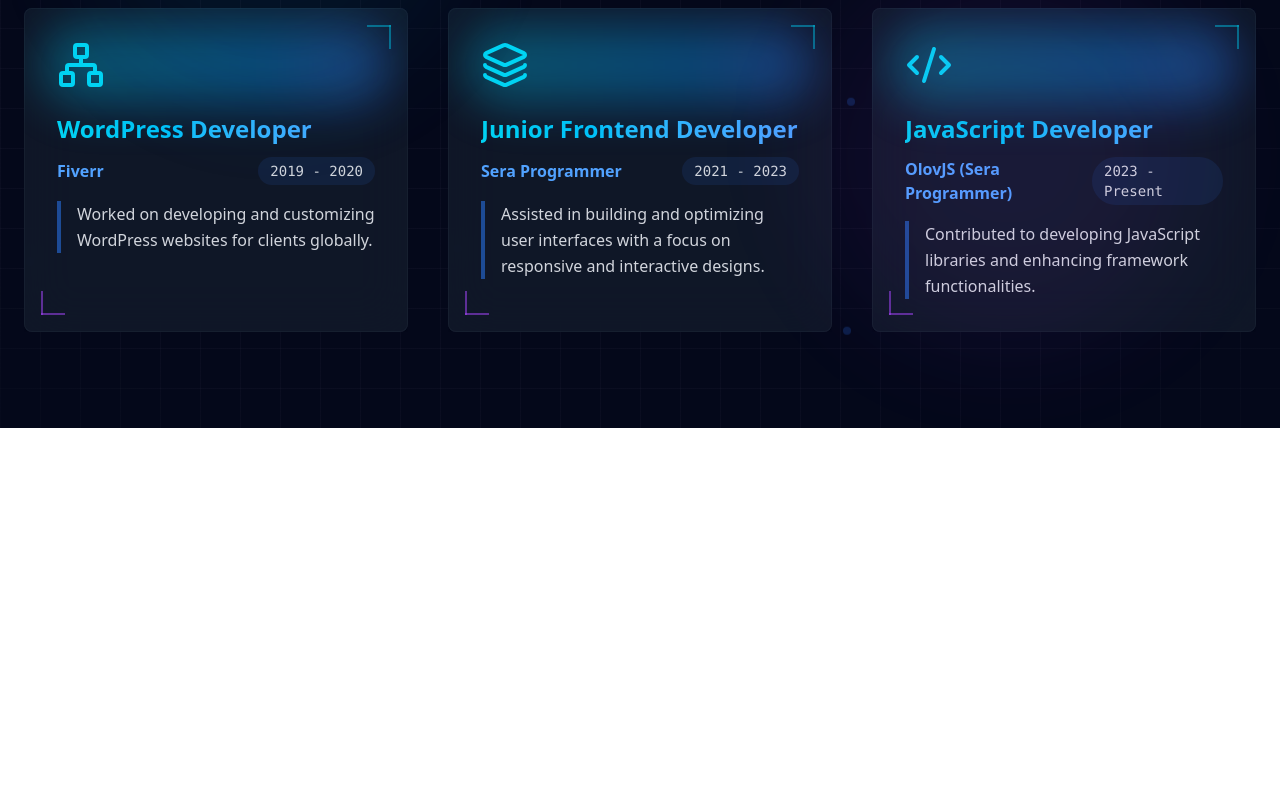
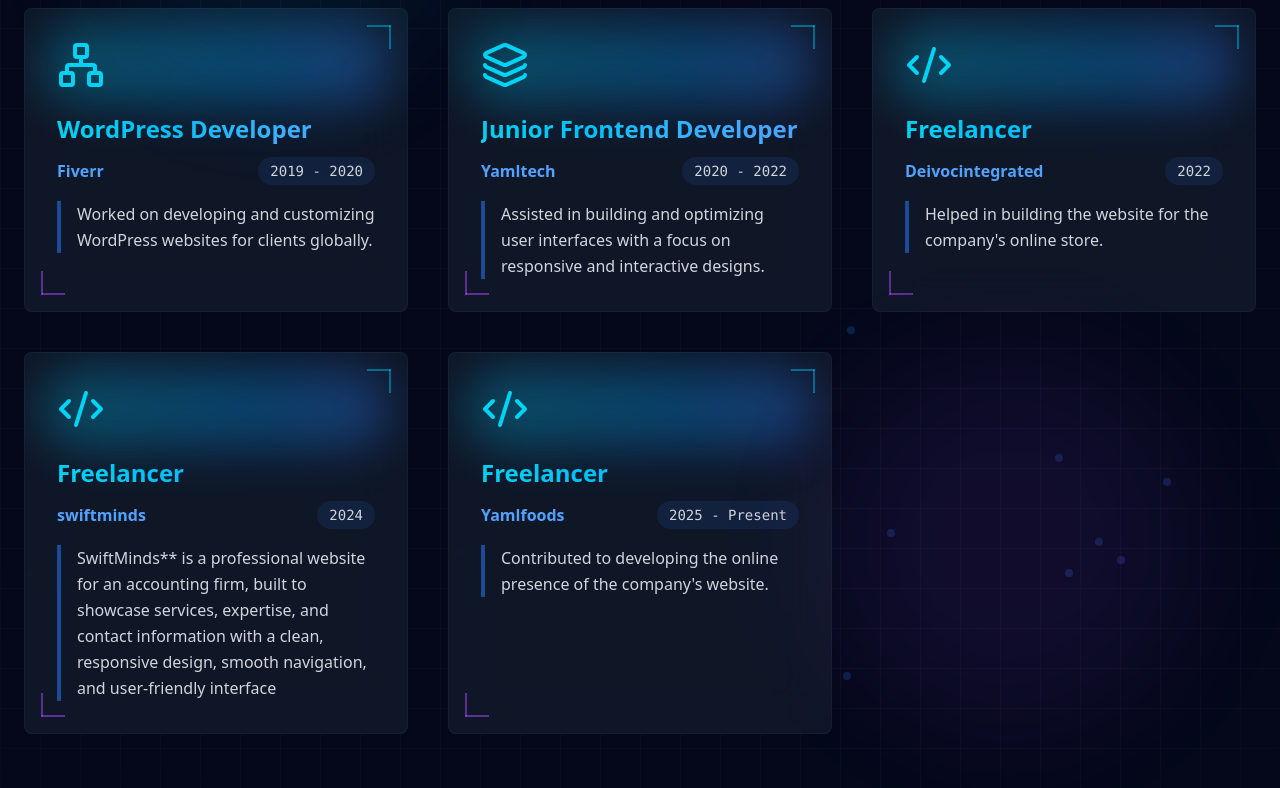
Before and after one commit to chikamso-cmd/portfolio, a React (Vite) app: page /experience in a window 1280 px wide. Shown: the part 372-1160 px from the top of the page. Before the commit the page ends 800 px from the top, so only its background shows below. Built offline with nearby package versions, Linux system fonts and the light colour scheme.

Commit message:
added the experience section and the contact section

```diff
--- a/src/pages/Contact/Contact.jsx
+++ b/src/pages/Contact/Contact.jsx
@@ -53,7 +53,7 @@
 
     // Create a new FormData object to send to Web3Forms API
     const form = new FormData();
-    form.append("access_key", "90f4b8af-e590-42b0-beaf-10b18f66a703"); // Replace with your Web3Forms access key
+    form.append("access_key", "2a4cf41b-ff9b-4425-a5b3-986c77041254"); // Replace with your Web3Forms access key
     form.append("name", formData.name);
     form.append("email", formData.email);
     form.append("subject", formData.subject || "New Contact Form Submission");
@@ -112,7 +112,7 @@
                   </div>
                   <div>
                     <h3 className="font-semibold">Email</h3>
-                    <p className="text-gray-400">olovajs@gmail.com</p>
+                    <p className="text-gray-400">nelsonjude2@gmail.com</p>
                   </div>
                 </div>
 
@@ -122,7 +122,7 @@
                   </div>
                   <div>
                     <h3 className="font-semibold">Location</h3>
-                    <p className="text-gray-400">Laxmipure, Natore 6400</p>
+                    <p className="text-gray-400">5, owoyemi hassan street mowe, Ogun State, Nigeria</p>
                   </div>
                 </div>
               </div>
--- a/src/pages/Education/Education.jsx
+++ b/src/pages/Education/Education.jsx
@@ -16,23 +16,43 @@
   const educationData = [
     {
       degree: "Secondary School Certificate (SSC)",
-      school: "Natore Textile Institute",
+      school: "Community High School Ibafo",
       mascot: "📘",
-      year: "2019-2021",
-      achievements: ["GPA: 4.89", "Subject: Science"],
-      skills: ["Mathematics", "Physics", "Chemistry", "Biology"],
+      year: "2009-2012",
+      achievements: ["Subject: Accounting"],
+      skills: ["Business Studies", "Physical Education", "HomeEconomics"],
       description:
-        "Focused on core science subjects with emphasis on practical laboratory work and scientific research methodologies.",
+        "Focused on core subjects with emphasis on practical work and research methodologies.",
     },
     {
       degree: "Higher Secondary Certificate (HSC)",
-      school: "Dottopara Model Degree College",
+      school: "Community High School Ibafo",
       mascot: "📗",
-      year: "2021-2023",
-      achievements: ["GPA: 4.25", "Subject: Arts"],
-      skills: ["Literature", "Social Studies", "Economics", "History"],
+      year: "2012-2015",
+      achievements: ["Subject: Accounting"],
+      skills: ["Account", "Economics", "Marketing", "Commerce"],
       description:
-        "Developed strong analytical and critical thinking skills through comprehensive study of humanities and social sciences.",
+        "Developed strong analytical and critical thinking skills through comprehensive study of Accounting and Business Studies.",
+    },
+    {
+      degree: "National Diploma in Accounting",
+      school: "The Polytechnic Ibadan",
+      mascot: "📗",
+      year: "2018-2020",
+      achievements: ["Subject: Accounting", "Subject: Auditing", "Subject: Taxation", "Subject: Cost Accounting"],
+      skills: ["Accounting", "Auditing", "Taxation", "Cost Accounting"],
+      description:
+        "Focused on practical financial skills, including bookkeeping, financial reporting, taxation, auditing, and cost accounting, preparing students for real-world business and organizational finance roles.",
+    },
+    {
+      degree: "Higher National Diploma in Accounting",
+      school: "The Polytechnic Ibadan",
+      mascot: "📗",
+      year: "2022-2025",
+      achievements: ["Subject: Accounting", "Subject: Auditing", "Subject: Taxation", "Subject: Cost Accounting"],
+      skills: ["Accounting", "Auditing", "Taxation", "Cost Accounting"],
+      description:
+        "Focused on practical financial skills, including bookkeeping, financial reporting, taxation, auditing, and cost accounting, preparing students for real-world business and organizational finance roles.",
     },
   ];
 
--- a/src/pages/Experience/Experience.jsx
+++ b/src/pages/Experience/Experience.jsx
@@ -64,18 +64,34 @@
     {
       icon: Layers,
       title: "Junior Frontend Developer",
-      company: "Sera Programmer",
-      period: "2021 - 2023",
+      company: "Yamltech",
+      period: "2020 - 2022",
       description:
         "Assisted in building and optimizing user interfaces with a focus on responsive and interactive designs.",
     },
     {
       icon: Code2,
-      title: "JavaScript Developer",
-      company: "OlovJS (Sera Programmer)",
-      period: "2023 - Present",
+      title: "Freelancer",
+      company: "Deivocintegrated",
+      period: "2022",
       description:
-        "Contributed to developing JavaScript libraries and enhancing framework functionalities.",
+        "Helped in building the website for the company's online store.",
+    },
+    {
+      icon: Code2,
+      title: "Freelancer",
+      company: "swiftminds",
+      period: "2024",
+      description:
+        "SwiftMinds** is a professional website for an accounting firm, built to showcase services, expertise, and contact information with a clean, responsive design, smooth navigation, and user-friendly interface"
+    },
+    {
+      icon: Code2,
+      title: "Freelancer",
+      company: "Yamlfoods",
+      period: "2025 - Present",
+      description:
+        "Contributed to developing the online presence of the company's website.",
     },
   ];
 
--- a/src/pages/Hero/Hero.jsx
+++ b/src/pages/Hero/Hero.jsx
@@ -52,7 +52,7 @@
     title: 'Frontend Developer & UI/UX Enthusiast',
     description: 'JavaScript Developer | Problem Solver',
     skills: [
-        'React', 'NextJS', 'Redux', 'Html', 'Css', 'Tailwind', 'JavaScript'
+        'React', 'Redux', 'Html', 'Css', 'Tailwind', 'JavaScript'
         'Bootstrap', 'Git'
     ],
     hardWorker: true,
--- a/src/pages/Projects/Projects.jsx
+++ b/src/pages/Projects/Projects.jsx
@@ -4,45 +4,55 @@
 import PropTypes from "prop-types";
 
 const projects = [
-  {
-    title: "Olova! A Lightweight JavaScript Library",
-    description:
-      "A lightweight JavaScript library for creating beautiful, responsive UI components.",
-    src: "rock.jpg",
-    link: "https://i.postimg.cc/DwgWTfP0/Annotation-2025-03-19-113338.png",
-    color: "#5196fd",
-    githubLink: "https://github.com/olovajs/olova",
-    liveLink: "https://olova.js.org/",
-  },
+  // {
+  //   title: "Olova! A Lightweight JavaScript Library",
+  //   description:
+  //     "A lightweight JavaScript library for creating beautiful, responsive UI components.",
+  //   src: "rock.jpg",
+  //   link: "https://i.postimg.cc/DwgWTfP0/Annotation-2025-03-19-113338.png",
+  //   color: "#5196fd",
+  //   githubLink: "https://github.com/olovajs/olova",
+  //   liveLink: "https://olova.js.org/",
+  // },
   {
     title: "A sleek portfolio built with React and Tailwind CSS ",
     description:
       "A sleek portfolio built with React and Tailwind CSS to showcase your skills, projects, and experience in a modern design.",
     src: "tree.jpg",
-    link: "https://i.postimg.cc/J75CKyrs/Annotation-2025-04-01-203959.png",
+    link: "https://res.cloudinary.com/dfcr3ut7b/image/upload/v1767281613/Screenshot_2026-01-01_162610_vwv6pu.png",
     color: "#8f89ff",
-    githubLink: "https://github.com/seraprogrammer/portfolio",
-    liveLink: "https://codervai.vercel.app",
+    githubLink: "https://github.com/chikamso-cmd/portfolio",
+    liveLink: "nwaforgodspower.netlify.app",
   },
   {
-    title: "🚀 CodeWhisperer",
+    title: "🚀 Yamlfoods",
     description:
-      "🚀 CodeWhisperer A powerful online code editor built with React and Tailwind CSS. Featuring real-time code execution, syntax highlighting, multi-language support, and a sleek UI. Start coding instantly! 💻✨",
+      "🚀 YamlTech is a modern e-commerce website designed to provide a seamless online shopping experience. It focuses on intuitive navigation, secure transactions, responsive design, and efficient product management to connect customers with quality products quickly and reliably",
     src: "water.jpg",
-    link: "https://i.postimg.cc/J4jPVFY0/Annotation-2025-04-01-204723.png",
+    link: "https://res.cloudinary.com/dfcr3ut7b/image/upload/v1767283080/Screenshot_2026-01-01_165729_vm3vmj.png",
     color: "#fff",
-    githubLink: "https://github.com/seraprogrammer/codewhisperer",
-    liveLink: "https://codewhisperer.vercel.app/",
+    githubLink: "https://github.com/yamltech/grocery-shop",
+    liveLink: "https://grocery-shop-fe-eight.vercel.app",
   },
   {
-    title: "CodeKori 🔥",
+    title: "Deivoc Integrated 🔥",
     description:
-      "CodeKori is a powerful online code editor built with React and Tailwind CSS. Featuring real-time code execution, syntax highlighting, multi-language support, and a sleek UI. Start coding instantly! 💻✨",
+      "Deivoc Integrated is a forward-thinking platform focused on the intersection of energy and data, bringing together industry professionals, data enthusiasts, and innovators to explore insights, solutions, and emerging technologies.",
     src: "house.jpg",
-    link: "https://i.postimg.cc/cHQr4fpR/Annotation-2025-04-01-205350.png",
+    link: "https://res.cloudinary.com/dfcr3ut7b/image/upload/v1767281662/Screenshot_2026-01-01_161957_d42zmk.png",
     color: "#ed649e",
-    githubLink: "https://github.com/seraprogrammer/CodeKori",
-    liveLink: "https://codekori.js.org",
+    githubLink: "#",
+    liveLink: "https://deivocintegrated.netlify.app/",
+  },
+  {
+    title: "DSM 🔥",
+    description:
+      "DSM is a professional accounting website designed to showcase financial services, expertise, and client solutions, providing clear information, easy navigation, and a reliable platform for businesses and individuals.",
+    src: "house.jpg",
+    link: "https://res.cloudinary.com/dfcr3ut7b/image/upload/v1767282567/Screenshot_2026-01-01_164725_txheb1.png",
+    color: "#ed649e",
+    githubLink: "https://github.com/chikamso-cmd/swiftminds",
+    liveLink: "https://swiftminds.netlify.app/",
   },
 ];
 
```
Also changed, not shown: 1 other file (tests, documents, lock files or other folders).
